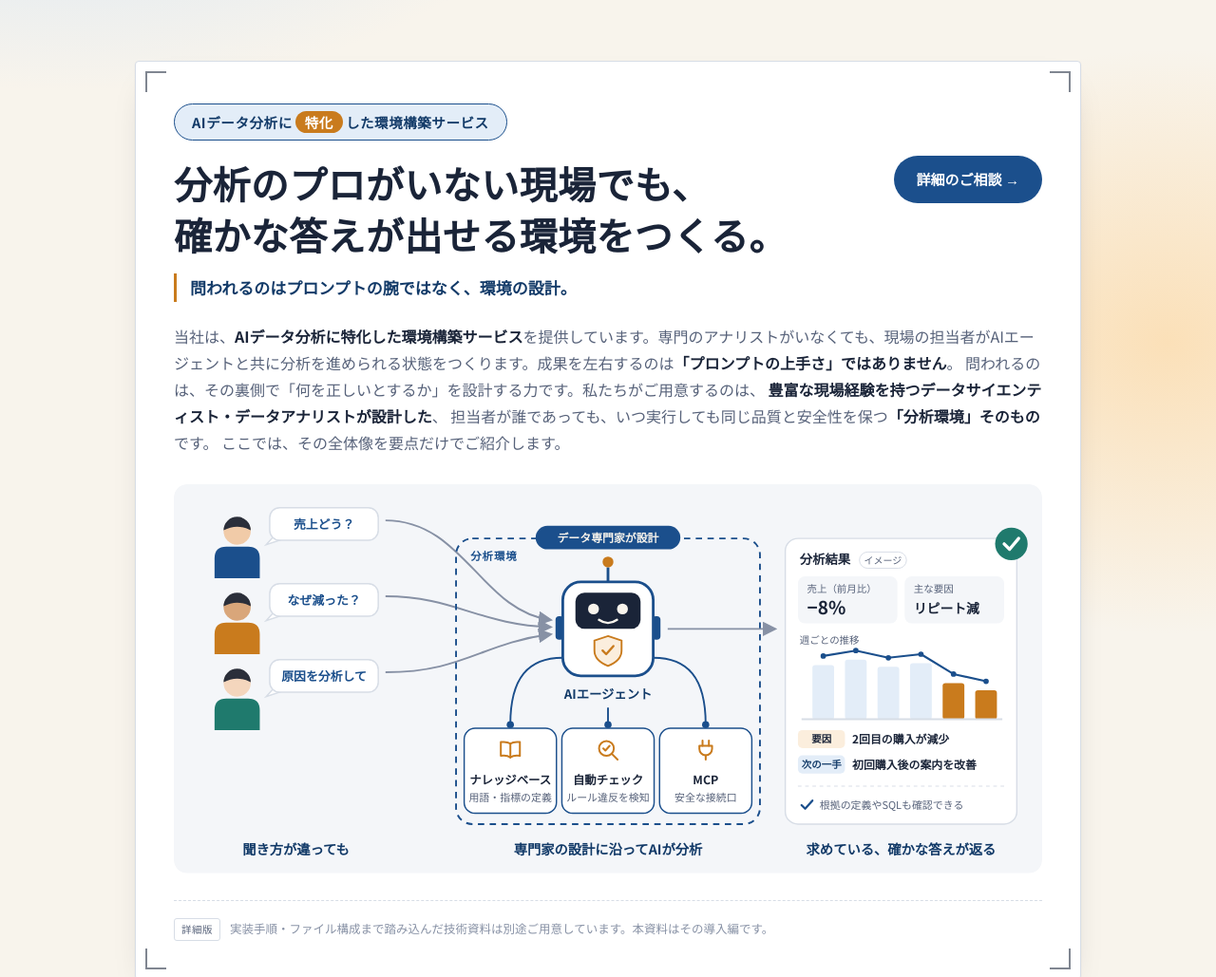
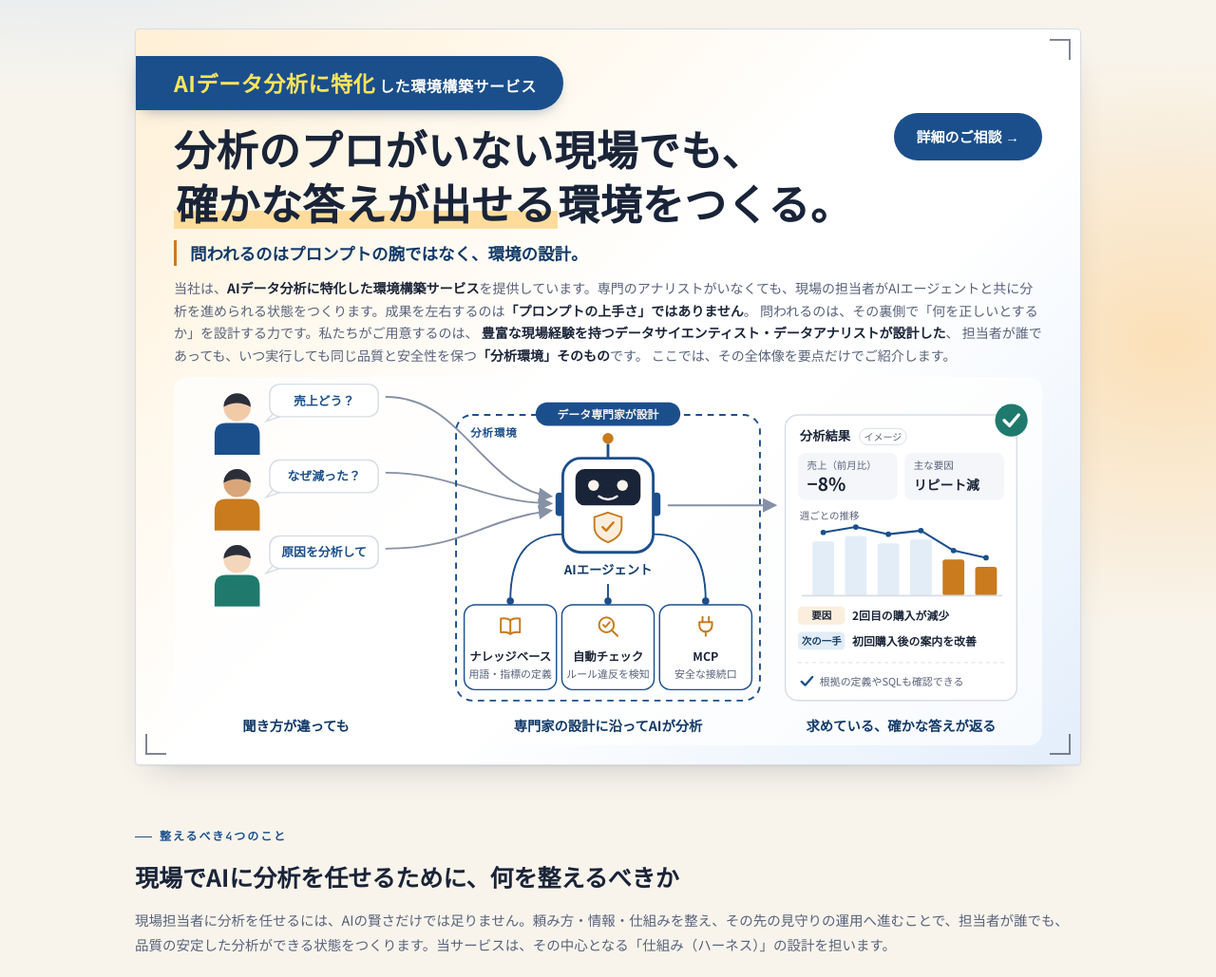
Before and after one commit to QueValue/analytics-introduction, a plain HTML site: page index.html in a window 1280 px wide. Shown: the top 1029 px of the page at 95% size. Drawn offline with Linux system fonts and the light colour scheme; a web font is replaced by a local one.

Commit message:
Add files via upload

```diff
--- a/index.html
+++ b/index.html
@@ -261,7 +261,7 @@ gtag('config', 'G-6X1MNPDLHD');
   .dg-tag { font-family: "JetBrains Mono", monospace; font-weight: 600; fill: var(--safety-ink); letter-spacing: 0.04em; }
   .dg-edge { font-family: "JetBrains Mono", monospace; fill: var(--ink-faint); }
 
-  /* ---------- STAGES (mock) ---------- */
+  /* ---------- STAGES ---------- */
   .nb { display: inline-block; }
   .stages-section .section-head { max-width: none; }
   .stages-lead { color: var(--ink-muted); font-size: 14.5px; margin: 10px 0 0; }
@@ -660,6 +660,63 @@ gtag('config', 'G-6X1MNPDLHD');
     .whyus, .signoff, .mechanism { padding-inline: 18px; }
     .closing { padding: 26px 20px; }
   }
+
+  /* ===== first view ===== */
+  :root { --fv-warm: #fff0d6; --fv-cool: #e3eefb; --marker: #ffdc9c; }
+  @media (prefers-color-scheme: dark) {
+    :root:not([data-theme="light"]) { --fv-warm: #2c2417; --fv-cool: #182740; --marker: #6d4b12; }
+  }
+  :root[data-theme="dark"] { --fv-warm: #2c2417; --fv-cool: #182740; --marker: #6d4b12; }
+
+  .hero { background: linear-gradient(135deg, var(--fv-warm) 0%, var(--surface) 46%, var(--surface) 62%, var(--fv-cool) 100%); }
+  .hero h1 .hl { background: linear-gradient(transparent 64%, var(--marker) 64%, var(--marker) 94%, transparent 94%); padding: 0 2px; }
+  .hero-fig svg > rect.f-sunken { fill: var(--surface); opacity: 0.72; }
+  .doc-ref-end { margin: 0 0 8px; }
+  @media (max-width: 560px) { .hero-label { border-radius: 14px; } }
+
+  @media (min-width: 861px) {
+    .page { padding-top: 22px; }
+    .hero { padding: 24px 40px 20px; }
+    .hero h1 { font-size: 44px; line-height: 1.3; margin: 12px 0 10px; }
+    .hero .subtitle { font-size: 17.5px; margin-bottom: 12px; line-height: 1.55; }
+    .hero .lede { font-size: 14px; line-height: 1.7; margin: 0; }
+    .hero-fig { margin-top: 10px; }
+    /* keep the whole figure inside one screen on laptop heights */
+    .hero-fig .fig-scroll svg { max-height: clamp(270px, calc(100vh - 384px), 408px); }
+  }
+  @media (min-width: 1000px) { .hero-cta { position: static; margin: 0; } }
+  @media (min-width: 1060px) { .hero-cta { position: absolute; top: 88px; right: 40px; } }
+  @media (min-width: 861px) and (max-width: 1059px) {
+    .hero h1 { font-size: 38px; }
+    .hero-cta { margin-top: 14px !important; }
+  }
+  /* label emphasis */
+  .hero-label {
+    font-size: 19px; font-weight: 800; letter-spacing: 0.03em;
+    color: #fff; background: var(--accent); border: 0;
+    box-shadow: 0 6px 16px -8px rgba(18,58,104,0.55);
+  }
+  .hero-label .tk { font-size: 21px; margin: 0 5px; padding: 0 12px; }
+  :root[data-theme="dark"] .hero-label { color: #0f1724; }
+  @media (prefers-color-scheme: dark) { :root:not([data-theme="light"]) .hero-label { color: #0f1724; } }
+  @media (min-width: 861px) {
+    .hero .hero-fig .fig-scroll svg { max-height: clamp(260px, calc(100vh - 398px), 408px); }
+  }
+  @media (max-width: 560px) { .hero-label { font-size: 15px; } .hero-label .tk { font-size: 16px; padding: 0 9px; margin: 0 3px; } }
+
+  .hero-label { border-radius: 0 999px 999px 0; padding: 8px 28px 9px 40px; margin: 12px 0 0 -40px; }
+  .hero .corner.tl { display: none; }
+  @media (max-width: 560px) { .hero-label { margin-left: -20px; padding: 8px 18px 9px 20px; } }
+  @media (min-width: 861px) { .hero { padding-top: 16px; } }
+
+  /* phrase emphasis */
+  .hero-label .rest { font-size: 16px; font-weight: 700; }
+  @media (max-width: 560px) { .hero-label .rest { font-size: 13.5px; display: inline-block; } }
+
+  .hero-label .tk, :root[data-theme="dark"] .hero-label .tk { background: none; padding: 0; margin: 0 4px 0 0; font-size: 23px; color: #ffe45c; }
+  :root[data-theme="dark"] .hero-label .tk { color: #5a3a00; }
+  @media (prefers-color-scheme: dark) { :root:not([data-theme="light"]) .hero-label .tk { background: none; color: #5a3a00; } }
+  @media (max-width: 560px) { .hero-label .tk { font-size: 18px; } }
 </style>
 </head>
 <body>
@@ -671,8 +728,8 @@ gtag('config', 'G-6X1MNPDLHD');
   <div class="hero">
     <span class="corner tl"></span><span class="corner tr"></span>
     <span class="corner bl"></span><span class="corner br"></span>
-    <span class="hero-label">AIデータ分析に<em class="tk">特化</em>した環境構築サービス</span>
-    <h1><span class="nb">分析のプロがいない</span><span class="nb">現場でも、</span><span class="nb">確かな答えが出せる</span><span class="nb">環境をつくる。</span></h1>
+    <span class="hero-label"><em class="tk">AIデータ分析に特化</em><span class="rest">した環境構築サービス</span></span>
+    <h1><span class="nb">分析のプロがいない</span><span class="nb">現場でも、</span><span class="nb"><span class="hl">確かな答えが出せる</span></span><span class="nb">環境をつくる。</span></h1>
     <p class="subtitle"><span class="nb">問われるのはプロンプトの腕ではなく、</span><span class="nb">環境の設計。</span></p>
     <p class="lede">
       当社は、<b>AIデータ分析に特化した環境構築サービス</b>を提供しています。専門のアナリストがいなくても、現場の担当者がAIエージェントと共に分析を進められる状態をつくります。成果を左右するのは<b>「プロンプトの上手さ」ではありません</b>。
@@ -683,11 +740,11 @@ gtag('config', 'G-6X1MNPDLHD');
     </p>
     <figure class="hero-fig">
       <div class="fig-scroll">
-      <svg viewBox="0 0 960 430" role="img" aria-label="担当者ごとに聞き方が違っても、データ専門家が設計した分析環境の中で、AIエージェントがナレッジベース・自動チェック・MCP（安全な接続口）に支えられて分析し、求めている確かな答えが返る様子を表した図">
+      <svg viewBox="0 18 960 408" role="img" aria-label="担当者ごとに聞き方が違っても、データ専門家が設計した分析環境の中で、AIエージェントがナレッジベース・自動チェック・MCP（安全な接続口）に支えられて分析し、求めている確かな答えが返る様子を表した図">
         <defs>
           <marker id="hArr" viewBox="0 0 10 10" refX="8" refY="5" markerWidth="8" markerHeight="8" orient="auto-start-reverse"><path d="M0,0 L10,5 L0,10 z" class="f-faint"/></marker>
         </defs>
-        <rect width="960" height="430" rx="14" class="f-sunken"/>
+        <rect y="18" width="960" height="408" rx="14" class="f-sunken"/>
 
       <g transform="translate(70,52)">
         <path d="M-25 52 L-25 30 Q-25 17 -12 17 L12 17 Q25 17 25 30 L25 52 Z" class="f-accent"/>
@@ -811,13 +868,9 @@ gtag('config', 'G-6X1MNPDLHD');
       </div>
     </figure>
     <a class="hero-cta" href="https://www.quevalue.co.jp/contact/">詳細のご相談 →</a>
-    <div class="doc-ref">
-      <span class="tag">詳細版</span>
-      <span>実装手順・ファイル構成まで踏み込んだ技術資料は別途ご用意しています。本資料はその導入編です。</span>
-    </div>
   </div>
 
-  <!-- STAGES (mock) -->
+  <!-- STAGES -->
   <section class="stages-section">
     <div class="section-head">
       <span class="eyebrow">整えるべき4つのこと</span>
@@ -1185,6 +1238,10 @@ gtag('config', 'G-6X1MNPDLHD');
     <a class="arrow mono" href="https://www.quevalue.co.jp/contact/">詳細のご相談 →</a>
   </div>
 
+      <div class="doc-ref doc-ref-end">
+      <span class="tag">詳細版</span>
+      <span>実装手順・ファイル構成まで踏み込んだ技術資料は別途ご用意しています。本資料はその導入編です。</span>
+    </div>
   <footer>株式会社キューバリュー ／ 導入編資料 ／ 詳細な実装仕様は技術資料にてご案内します</footer>
 
 </div>
```
